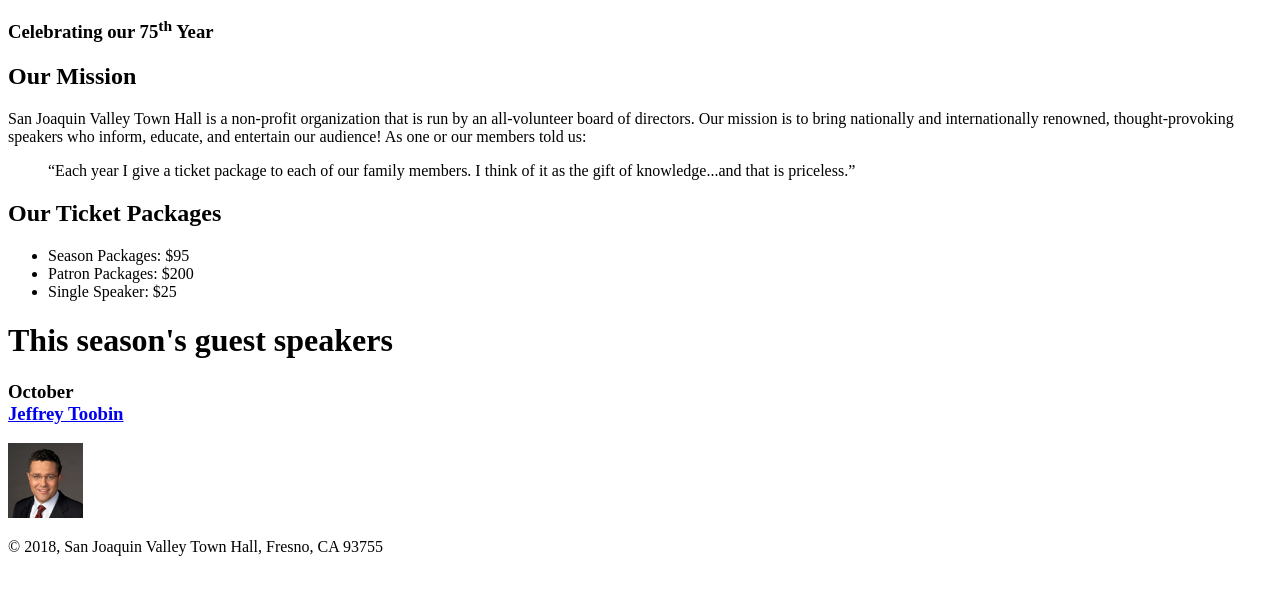
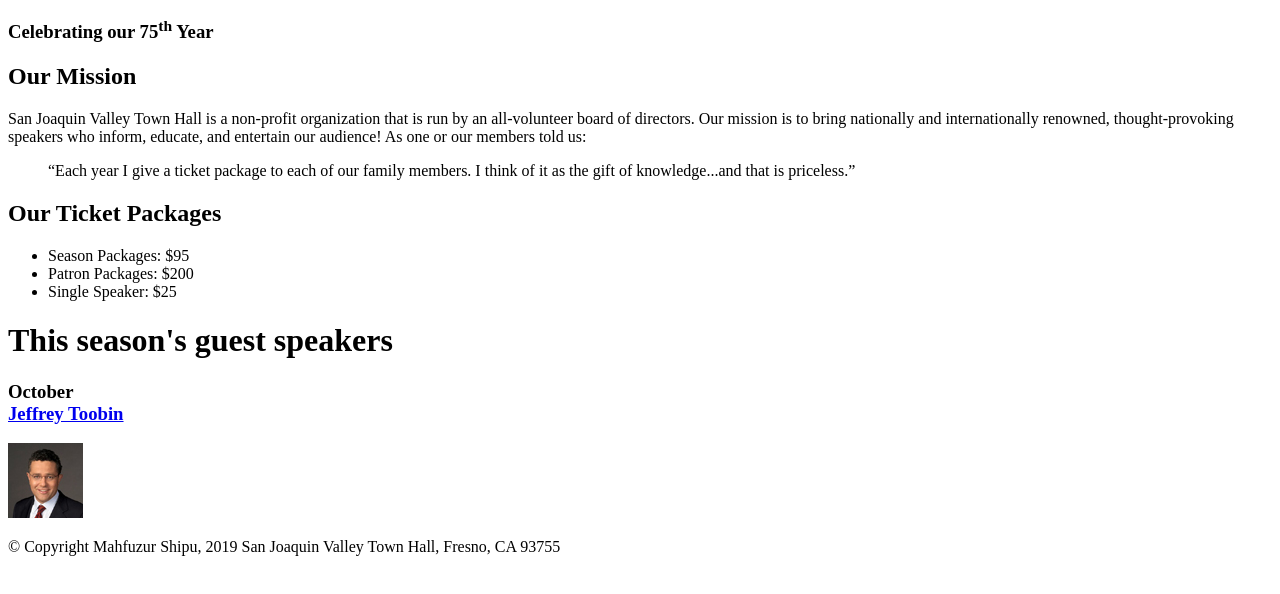
Before and after one commit to ms2767/A08, a plain HTML site: page index.html in a window 1280 px wide. Shown: the part 142-736 px from the top of the page. Drawn offline with Linux system fonts and the light colour scheme; files whose address does not match are found by name.

Commit message:
Update index.html

```diff
--- a/index.html
+++ b/index.html
@@ -44,7 +44,7 @@
 		<img src="images/chua75.jpg" alt="Amy Chua photo">-->
 	</main>
 	<footer>
-		<p>&copy; 2018, San Joaquin Valley Town Hall, Fresno, CA 93755</p>
+		<p>&copy;  Copyright Mahfuzur Shipu, 2019 San Joaquin Valley Town Hall, Fresno, CA 93755</p>
 	</footer>
 </body>
 </html>
```
